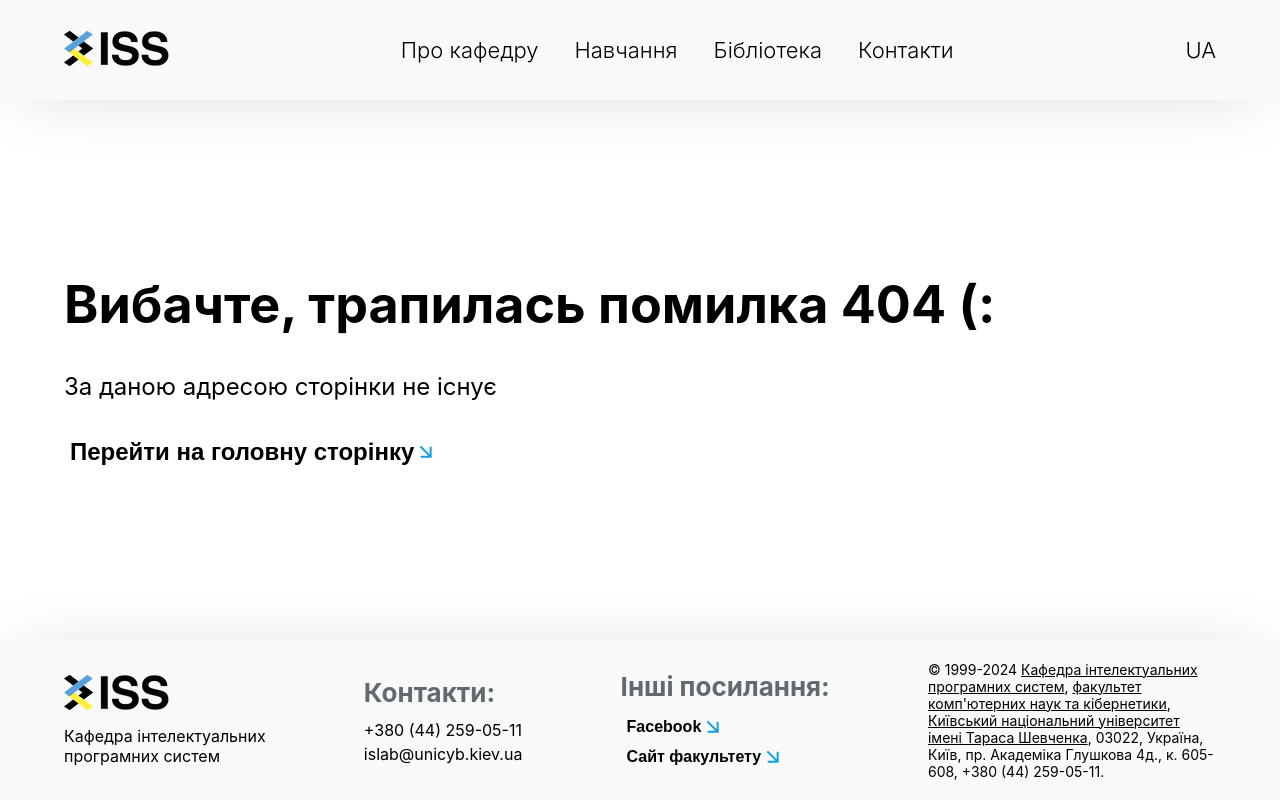
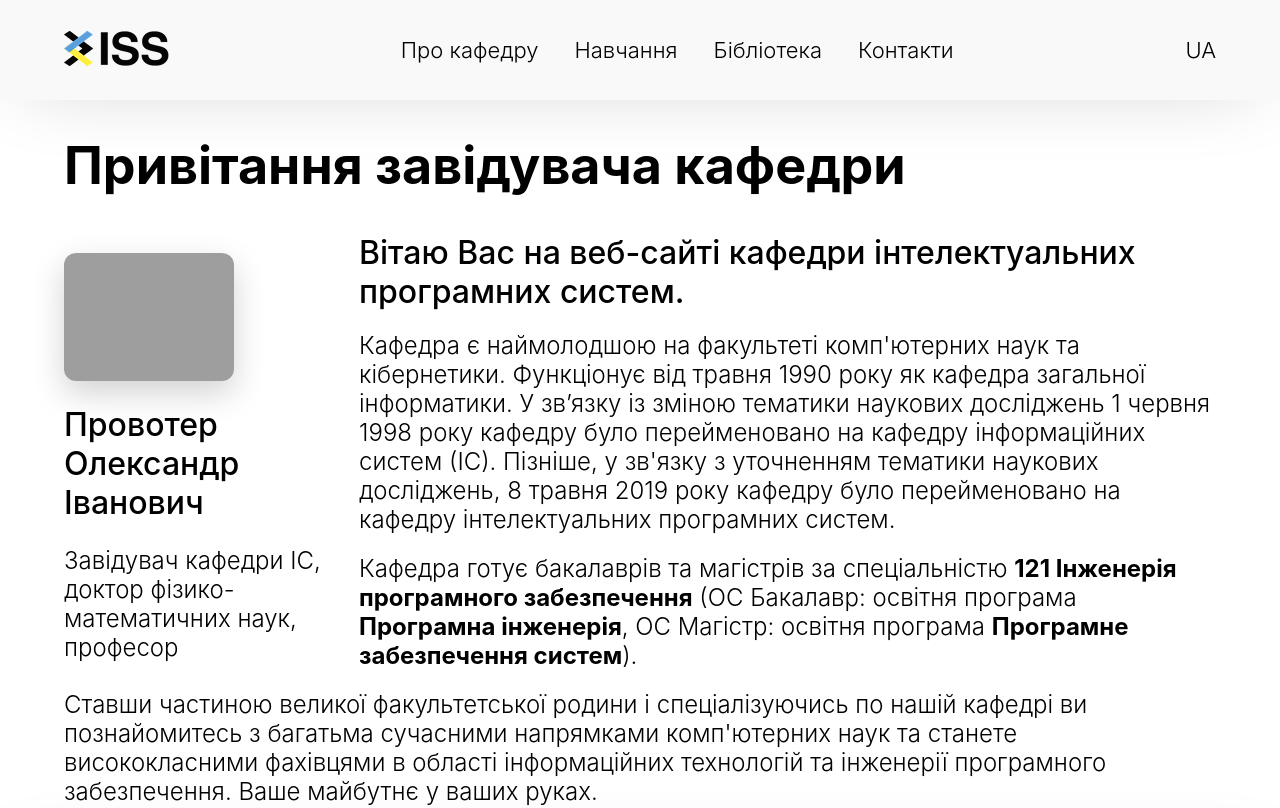
Before and after one commit to LonelyTrouvere/cathedra-web, an Angular app: page /greeting in a window 1280 px wide. Shown: the top 808 px of the page. Built offline with nearby package versions, Linux system fonts and the light colour scheme.

Commit message:
feat: add greeting page

```diff
--- a/src/app/app.routes.ts
+++ b/src/app/app.routes.ts
@@ -10,6 +10,7 @@ import { BooksPage } from './books-page/books-page';
 import { booksResolver, booksTotalResolver } from './core/resolvers/books.resolver';
 import { positionsResolver } from './core/resolvers/positions.resolver';
 import { CathedraHistoryPage } from './cathedra-history-page/cathedra-history-page';
+import { GreetingPage } from './greeting-page/greeting-page';
 
 export const routes: Routes = [
   {
@@ -21,6 +22,11 @@ export const routes: Routes = [
     path: 'about',
     component: AboutPage,
     title: 'ISC | About',
+  },
+  {
+    path: 'greeting',
+    component: GreetingPage,
+    title: 'ISC | Greeting',
   },
   {
     path: 'library',
--- a/src/app/core/components/navbar/navbar.ts
+++ b/src/app/core/components/navbar/navbar.ts
@@ -5,6 +5,7 @@ import { NavbarItemDesktop } from '../navbar-item-desktop/navbar-item-desktop';
 const NAV_SECTIONS: NavSection[] = [
   {
     title: 'Про кафедру',
+    url: '/about',
     items: [
       { title: 'Привітання завідувача', url: '/greeting' },
       { title: 'Історія кафедри', url: '/history' },
--- /dev/null
+++ b/src/app/greeting-page/greeting-page.html
@@ -0,0 +1,27 @@
+<div class="greeting-page">
+  <h1 class="header">Привітання завідувача кафедри</h1>
+  <section class="greeting-page__section">
+    <app-lecturer-card [lecturer]="provotar"></app-lecturer-card>
+    <p class="greeting-page__section__item-large">
+      Вітаю Вас на веб-сайті кафедри інтелектуальних програмних систем.
+    </p>
+    <p class="greeting-page__section__item">
+      Кафедра є наймолодшою на факультеті комп'ютерних наук та кібернетики. Функціонує від травня
+      1990 року як кафедра загальної інформатики. У зв’язку із зміною тематики наукових досліджень 1
+      червня 1998 року кафедру було перейменовано на кафедру інформаційних систем (ІС). Пізніше, у
+      зв'язку з уточненням тематики наукових досліджень, 8 травня 2019 року кафедру було
+      перейменовано на кафедру інтелектуальних програмних систем.
+    </p>
+    <p class="greeting-page__section__item">
+      Кафедра готує бакалаврів та магістрів за спеціальністю <b>121 Інженерія програмного
+      забезпечення</b> (ОС Бакалавр: освітня програма <b>Програмна інженерія</b>, ОС Магістр: освітня
+      програма <b>Програмне забезпечення систем</b>).
+    </p>
+    <p class="greeting-page__section__item">
+      Ставши частиною великої факультетської родини і спеціалізуючись по нашій кафедрі ви
+      познайомитесь з багатьма сучасними напрямками комп'ютерних наук та станете висококласними
+      фахівцями в області інформаційних технологій та інженерії програмного забезпечення. Ваше
+      майбутнє у ваших руках.
+    </p>
+  </section>
+</div>
--- /dev/null
+++ b/src/app/greeting-page/greeting-page.scss
@@ -0,0 +1,39 @@
+.greeting-page {
+    display: flex;
+    flex-direction: column;
+    gap: 36px;
+
+  &__section {
+    &__header {
+      font-size: 32px;
+      font-weight: bold;
+      margin-bottom: 20px;
+    }
+
+    &__item {
+      font-size: 24px;
+      font-weight: 300;
+      margin-bottom: 20px;
+
+      b {
+        font-weight: bold;
+      }
+    }
+
+    &__item-large {
+      font-size: 32px;
+      font-weight: 500;
+      margin-bottom: 20px;
+    }
+
+    &__item:last-child {
+      margin-bottom: unset;
+    }
+
+    app-lecturer-card {
+      float: left;
+      margin: 20px;
+      margin-left: unset;
+    }
+  }
+}
--- /dev/null
+++ b/src/app/greeting-page/greeting-page.ts
@@ -0,0 +1,34 @@
+import { Component } from '@angular/core';
+import { Lecturer } from '../core/entity/lecturer';
+import { Position } from '../core/entity/position';
+import { LecturerCard } from "../core/components/lecturer-card/lecturer-card";
+
+@Component({
+  selector: 'app-greeting-page',
+  imports: [LecturerCard],
+  templateUrl: './greeting-page.html',
+  styleUrl: './greeting-page.scss',
+})
+export class GreetingPage {
+  provotar: Lecturer;
+
+  constructor() {
+    const position: Position = new Position({
+      id: '',
+      name: 'Завідувач',
+      plural: 'Завідувачі',
+      sortNumber: 1,
+    });
+
+    this.provotar = new Lecturer({
+      surname: 'Провотер',
+      name: 'Олександр',
+      middleName: 'Іванович',
+      position: position,
+      slug: 'provoter',
+      active: false,
+      photoUrl: 'assets/provotar.jpg',
+      titles: ['Завідувач кафедри ІС', 'доктор фізико-математичних наук', 'професор'],
+    });
+  }
+}
```
Also changed, not shown: 1 other file (tests, documents, lock files or other folders).
